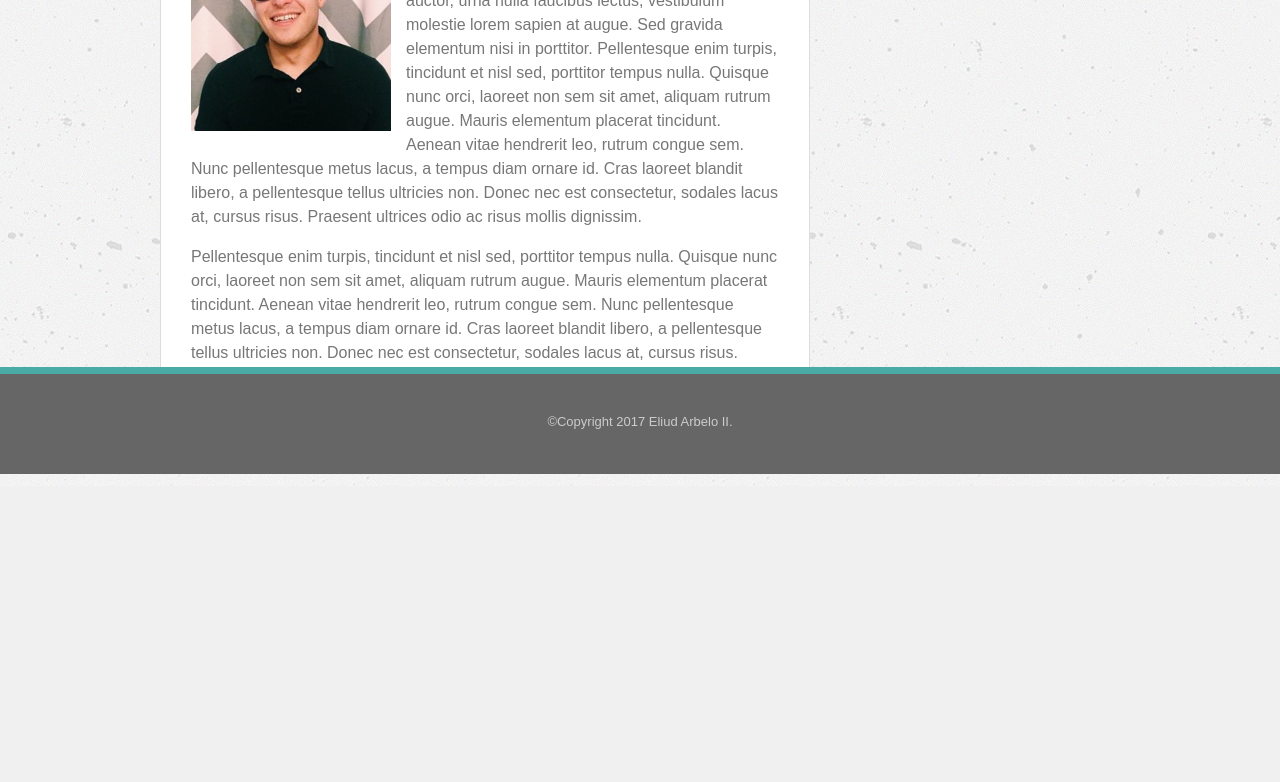
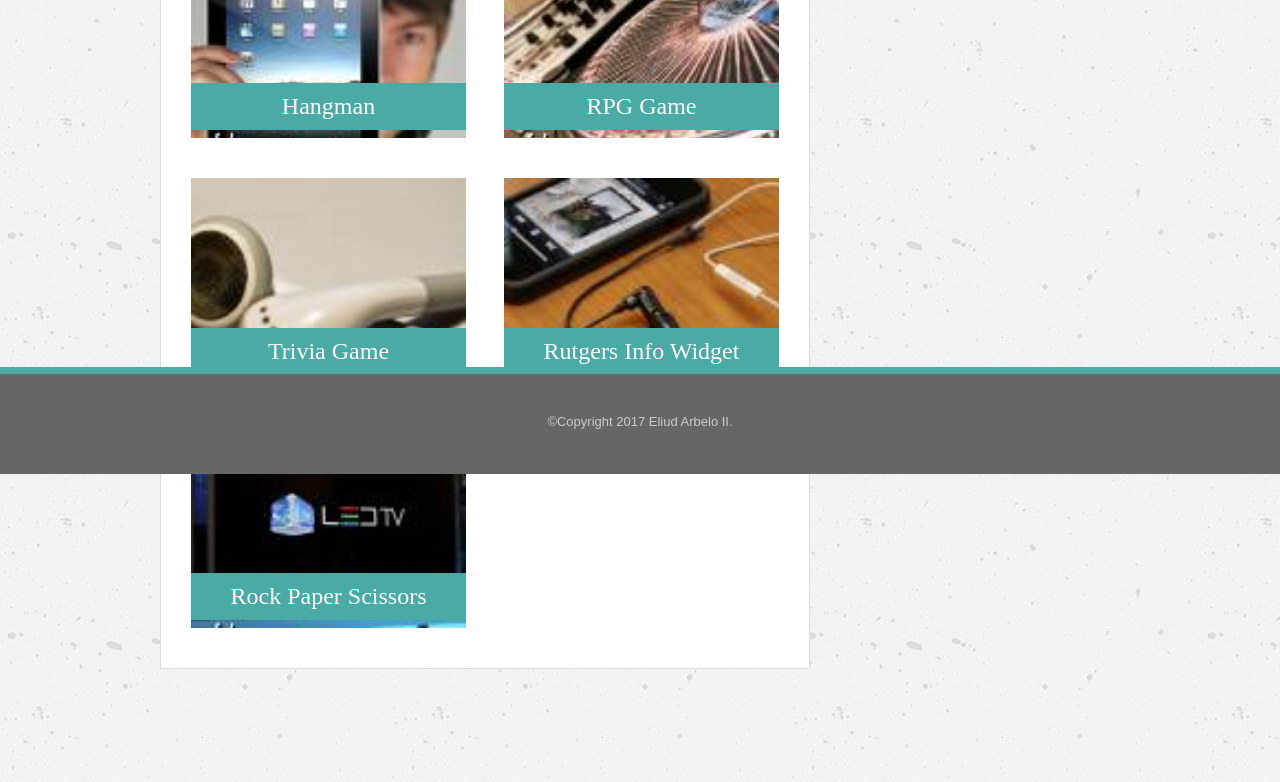
Before and after one commit to elisreal/Basic-Portfolio, a plain HTML site: page portfolio.html in a window 1280 px wide. Shown: the part 326-1108 px from the top of the page. Before the commit the page ends 812 px from the top, so only its background shows below. Drawn offline with Linux system fonts and the light colour scheme.

Commit message:
added images and changes to all html and css files

```diff
--- a/assets/css/style.css
+++ b/assets/css/style.css
@@ -20,7 +20,7 @@ body {
 	display: table;
 	bottom: 0;
 	flex-grow: 1;
-	overflow: hidden;
+	overflow: scroll;
 }
 
 p {
@@ -96,6 +96,7 @@ li {
 	width: 960px;
 	padding: 20px 0px 20px 0px;
 	display: table;
+	margin-bottom: 70px;
 }
 
 .content {
@@ -110,12 +111,18 @@ li {
 	padding: 20px 30px 20px 30px;
 }
 
+h1 {
+	font-family: 'Georgia', Times, Times New Roman, serif;
+}
+
 h1.subhead {
 	color: #4aaaa5;
+	font-family: 'Georgia', Times, Times New Roman, serif;
 }
 
 h2.subhead {
 	color: #4aaaa5;
+	font-family: 'Georgia', Times, Times New Roman, serif;
 }
 
 hr {
@@ -126,6 +133,7 @@ hr {
 
 hr.bigLine {
 	height: 3px;
+	margin-bottom: 20px;
 }
 
 hr.smallLine {
@@ -137,7 +145,14 @@ img {
 }
 
 img.photo {
-	padding: 10px 15px 15px 0px;
+	width: 200px;
+	padding: 5px 15px 15px 0px;
+}
+
+img.icon {
+	width:69px;
+	height:69px;
+	margin: 0px auto;
 }
 
 .social {
@@ -156,6 +171,8 @@ input.form {
 	border-color: #dddddd;
     padding: 10px;
     width: 566px;
+    font-size: 15px;
+    color: #777777;
 }
 
 textarea {
@@ -168,6 +185,8 @@ textarea.message {
 	border-color: #dddddd;
     width: 566px;
     height: 200px;
+    font-size: 15px;
+    color: #777777;
     text-align: left;
     padding-left:5;
     padding-top:5;
@@ -177,6 +196,8 @@ textarea.message {
 
 input.textarea {
 	text-align: left top;
+	font-size: 15px;
+    color: #777777;
 }
 
 input.button {
@@ -194,11 +215,81 @@ input.button {
 
 input::placeholder {
 	color: #dddddd;
+	font-size: 15px;
+}
+
+.portfolioItem1 {
+	width: 275px;
+	height: 205px;
+	background-image: url("../images/ipad.jpeg");
+	background-repeat: no-repeat;
+	background-size: cover;
+	overflow: hidden;
+	float: left;
+	margin-right: 38px;
+	margin-bottom: 20px;
+}
+
+.portfolioItem2 {
+	width: 275px;
+	height: 205px;
+	background-image: url("../images/turntable.jpeg");
+	background-repeat: no-repeat;
+	background-size: cover;
+	overflow: hidden;
+	float: left;
+	margin-bottom: 40px;
+}
+
+.portfolioItem3 {
+	width: 275px;
+	height: 205px;
+	background-image: url("../images/headphones.jpeg");
+	background-repeat: no-repeat;
+	background-size: cover;
+	overflow: hidden;
+	float: left;
+	margin-right: 38px;
+	margin-bottom: 40px;
+}
+
+.portfolioItem4 {
+	width: 275px;
+	height: 205px;
+	background-image: url("../images/ipod.jpeg");
+	background-repeat: no-repeat;
+	background-size: cover;
+	overflow: hidden;
+	float: left;
+	margin-bottom: 40px;
+}
+
+.portfolioItem5 {
+	width: 275px;
+	height: 205px;
+	background-image: url("../images/TV.jpeg");
+	background-repeat: no-repeat;
+	background-size: cover;
+	overflow: hidden;
+	float: left;
+	margin-right: 38px;
+	margin-bottom: 20px;
+}
+
+h2.portfolio {
+	width: 275px;
+	color: #FFFFFF;
+	text-align: center;
+	text-decoration: none;
+	font-weight: normal;
+	background-color: #4aaaa5;
+	padding: 10px 0px 10px 0px;
+	margin-top: 150px;
 }
 
 .footer {
-	position: absolute;
 	bottom: 0;
+	position: fixed;
 	width: 100%;
 	height: 80px;
 	background-color: #666666;
--- a/portfolio.html
+++ b/portfolio.html
@@ -25,13 +25,23 @@
 			<div class="mainContent">
 				<!--Main content will go here-->
 				<div class="content">
-					<h1 class="subhead">About Me</h1>
+					<h1 class="subhead">Portfolio</h1>
 					<hr class="bigLine">
-					<img class="photo" src="assets/images/FullSizeRender.jpg" alt="Eliud" width="200px">
-					<p>Lorem ipsum dolor sit amet, consectetur adipiscing elit. Praesent sed malesuada magna, ut malesuada ipsum. Phasellus facilisis, velit ullamcorper molestie auctor, urna nulla faucibus lectus, vestibulum molestie lorem sapien at augue. Sed gravida elementum nisi in porttitor. Pellentesque enim turpis, tincidunt et nisl sed, porttitor tempus nulla. Quisque nunc orci, laoreet non sem sit amet, aliquam rutrum augue. Mauris elementum placerat tincidunt. Aenean vitae hendrerit leo, rutrum congue sem. Nunc pellentesque metus lacus, a tempus diam ornare id. Cras laoreet blandit libero, a pellentesque tellus ultricies non. Donec nec est consectetur, sodales lacus at, cursus risus. Praesent ultrices odio ac risus mollis dignissim.
-					</p>
-					<p>Pellentesque enim turpis, tincidunt et nisl sed, porttitor tempus nulla. Quisque nunc orci, laoreet non sem sit amet, aliquam rutrum augue. Mauris elementum placerat tincidunt. Aenean vitae hendrerit leo, rutrum congue sem. Nunc pellentesque metus lacus, a tempus diam ornare id. Cras laoreet blandit libero, a pellentesque tellus ultricies non. Donec nec est consectetur, sodales lacus at, cursus risus. Praesent ultrices odio ac risus mollis dignissim.
-					</p>
+					<div class="portfolioItem1">
+							<h2 class="portfolio">Hangman</h2>
+					</div>
+					<div class="portfolioItem2">
+							<h2 class="portfolio">RPG Game</h2>
+					</div>
+					<div class="portfolioItem3">
+							<h2 class="portfolio">Trivia Game</h2>
+					</div>
+					<div class="portfolioItem4">
+							<h2 class="portfolio">Rutgers Info Widget</h2>
+					</div>
+					<div class="portfolioItem5">
+							<h2 class="portfolio">Rock Paper Scissors</h2>
+					</div>
 				</div>
 
 				<!--Social Icons will go here-->
@@ -40,13 +50,13 @@
 					<h2 class="subhead">Connect with Me</h2>
 					<hr class="smallLine">
 					<a href="https://github.com/elisreal" target="_blank">
-						<img src="assets/images/github.png" width="69px">
+						<img class="icon" src="assets/images/github.png" alt="github">
 					</a>
 					<a href="https://www.linkedin.com/in/eliud-arbelo-ii-4b7b2989" target="_blank">
-						<img src="assets/images/linkedin.png" width="69px">
+						<img class="icon" src="assets/images/linkedin.png" alt="linkedin">
 					</a>
 					<a href="https://stackoverflow.com/users/8322327/eliud-arbelo" target="_blank">
-						<img src="assets/images/stack.png" width="69px">
+						<img class="icon" src="assets/images/stack.png" alt="stackoverflow">
 					</a>
 				</div>
 			</div>
```
Also changed, not shown: contact.html (+4 -5 lines), index.html (+6 -6 lines), assets/images/TV.jpeg (added), assets/images/headphones.jpeg (added), assets/images/ipad.jpeg (added), assets/images/ipod.jpeg (added), assets/images/turntable.jpeg (added).
